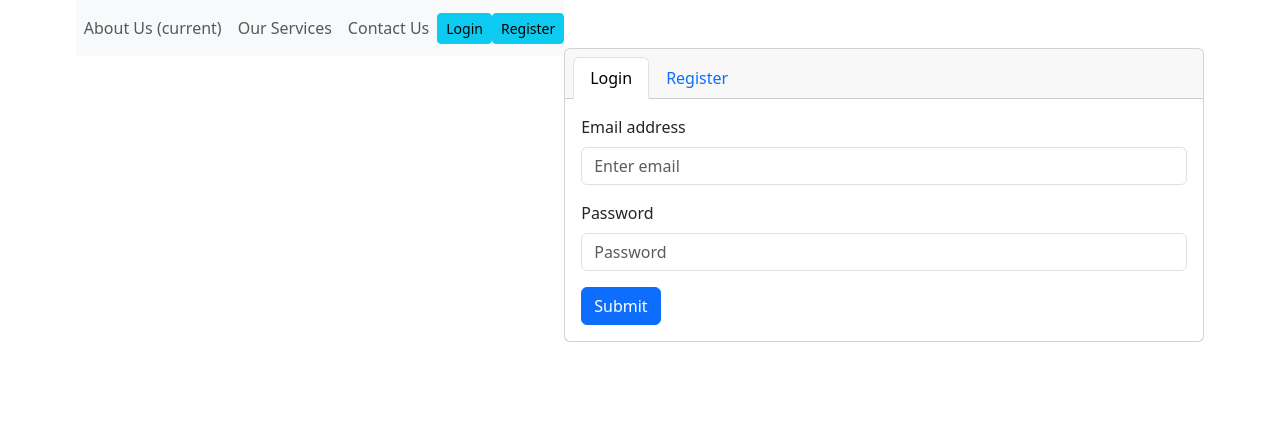
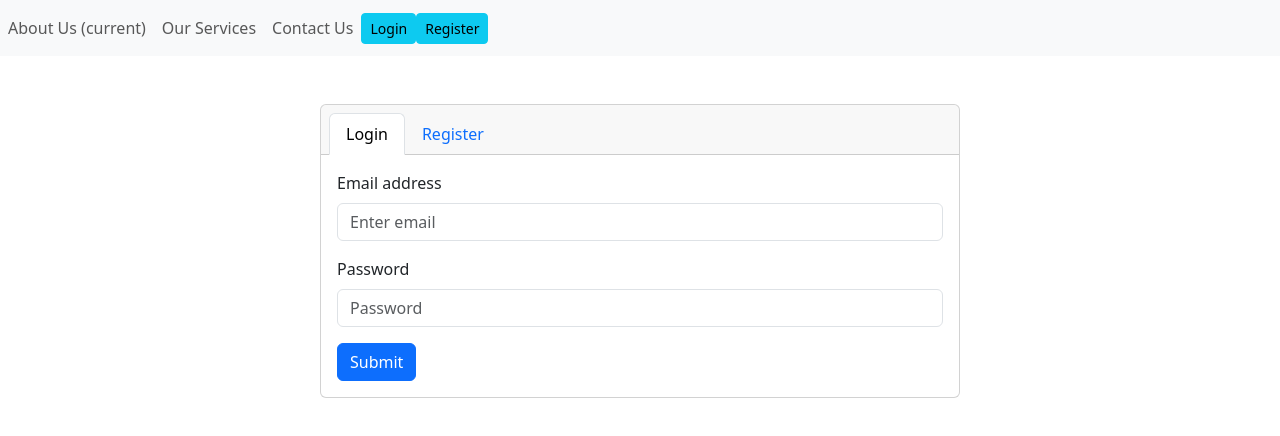
Before and after one commit to equanimityspace/opsg-frontend, a React (Vite) app: page /login in a window 1280 px wide. Shown: the top 436 px of the page. Built offline with nearby package versions, Linux system fonts and the light colour scheme; sample sign-in values are in the browser's storage.

Commit message:
login and registration pages matching layout

```diff
--- a/src/Layout/Pages/Login.jsx
+++ b/src/Layout/Pages/Login.jsx
@@ -53,6 +53,8 @@ export default function Login() {
   };
 
   return (
+    <>
+    <NavBar />
     <div className="d-flex justify-content-center vh-80">
       {show ? (
         <InfoModal
@@ -64,7 +66,6 @@ export default function Login() {
       ) : (
         <></>
       )}
-       <NavBar />
       <Card className="w-50 mt-5">
         <Card.Header>
           <Nav variant="tabs" defaultActiveKey="/login">
@@ -109,5 +110,5 @@ export default function Login() {
         </Card.Body>
       </Card>
     </div>
-  );
+    </>);
 }
```
